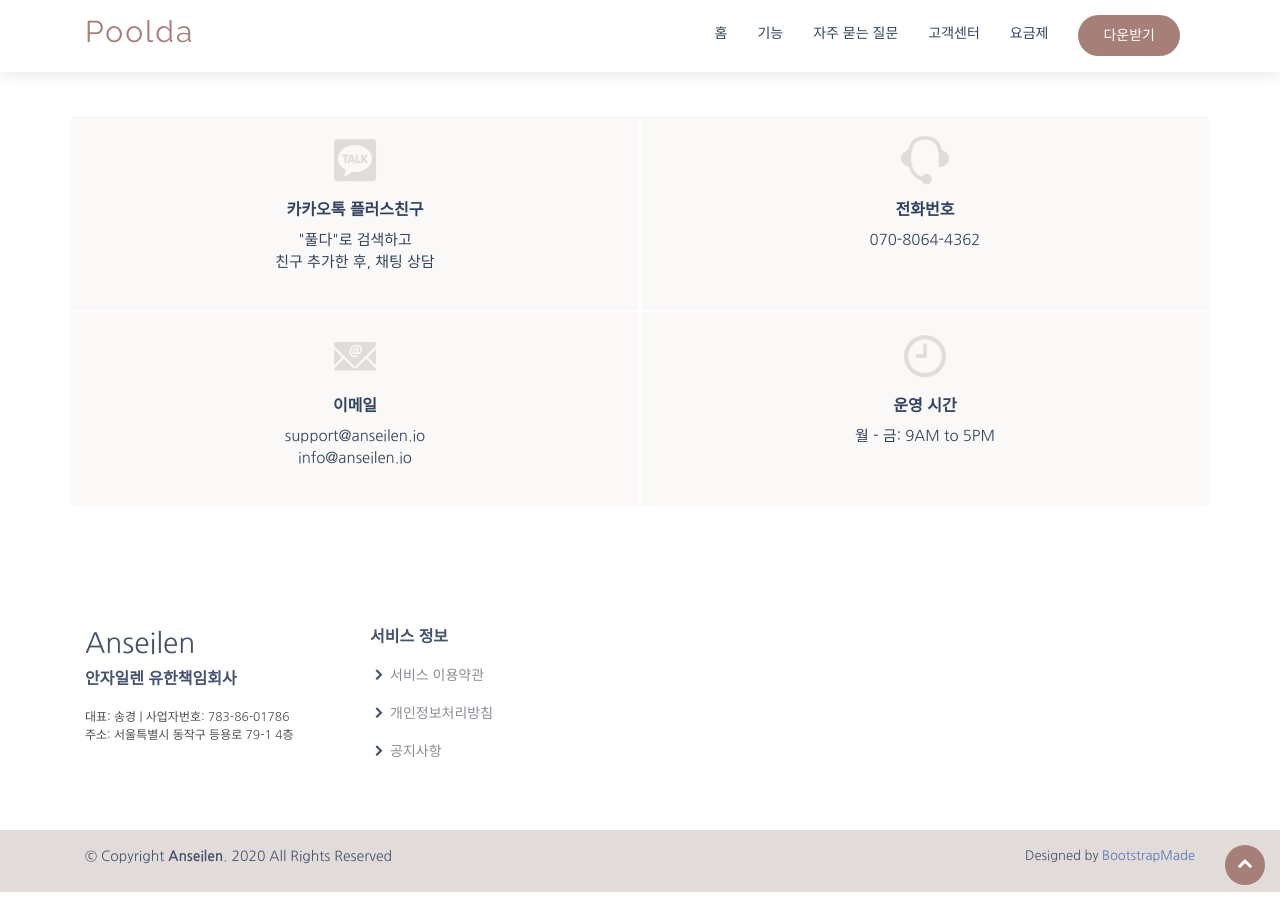
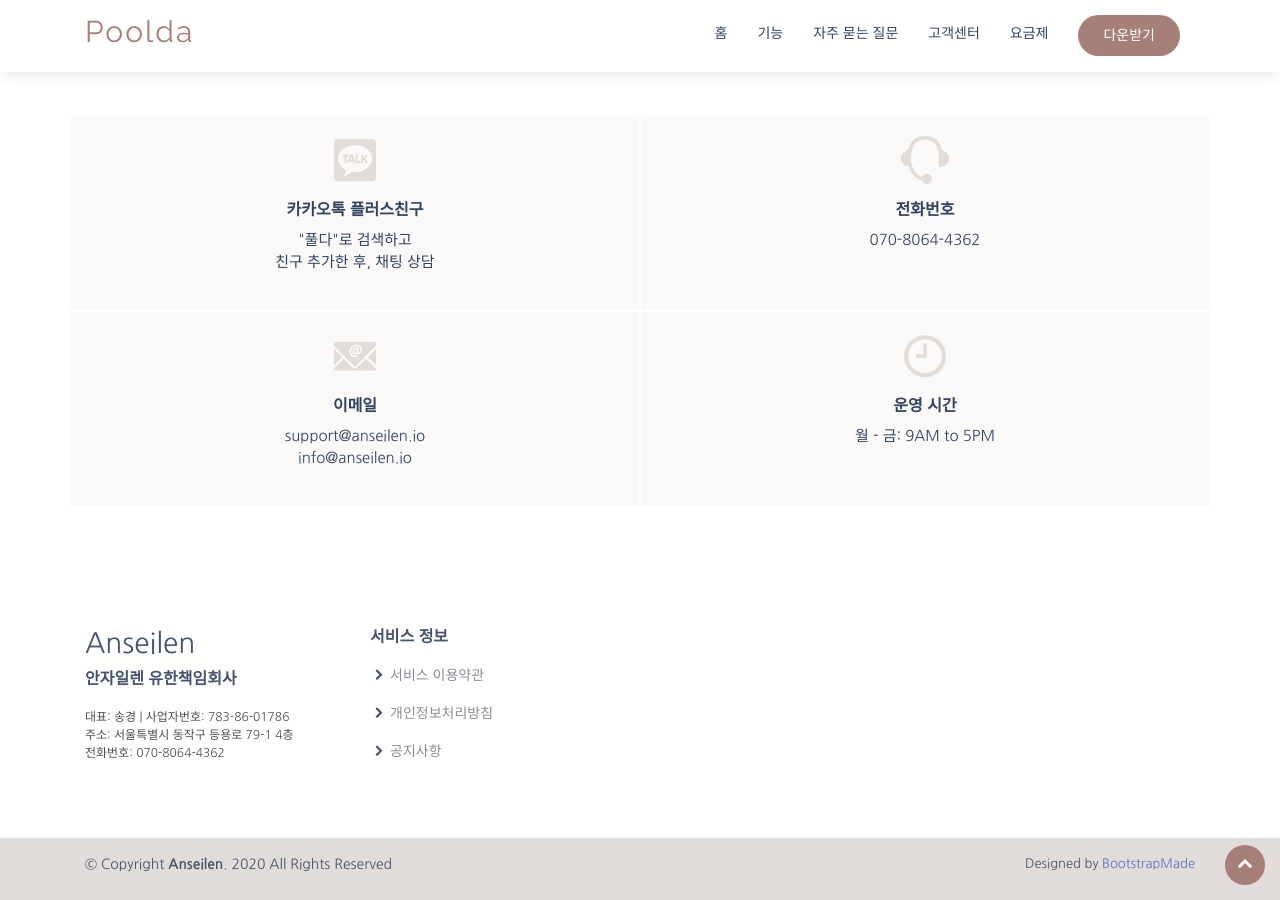
Before and after one commit to Anseilen/anseilen.github.io, a Jekyll site: the page built from index.html, in a window 1280 px wide and 900 px high, scrolled down 3757 px. Built offline with Jekyll 4.4.1, drawn with Linux system fonts in a browser that asks for light colours.

Commit message:
add phone number to footer

```diff
--- a/_includes/footer.html
+++ b/_includes/footer.html
@@ -8,8 +8,9 @@
       <h3>Anseilen</h3>
       <h4>안자일렌 유한책임회사</h4>
       <p>
-        대표: 송경 | 사업자번호: 783-86-01786<br>
-        주소: 서울특별시 동작구 등용로 79-1 4층
+        대표: 송경 | 사업자번호: 783-86-01786<br />
+        주소: 서울특별시 동작구 등용로 79-1 4층<br />
+        전화번호: 070-8064-4362
       </p>
       </div>
 
```
